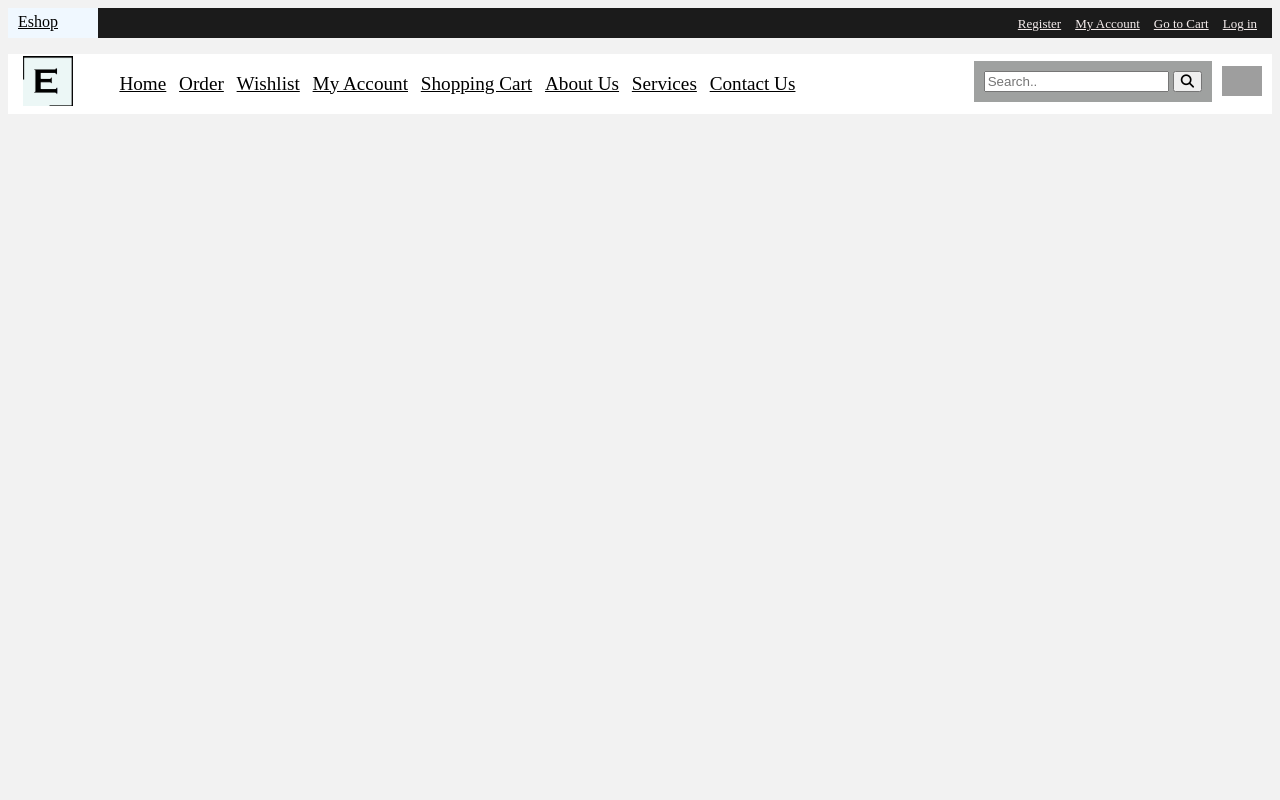
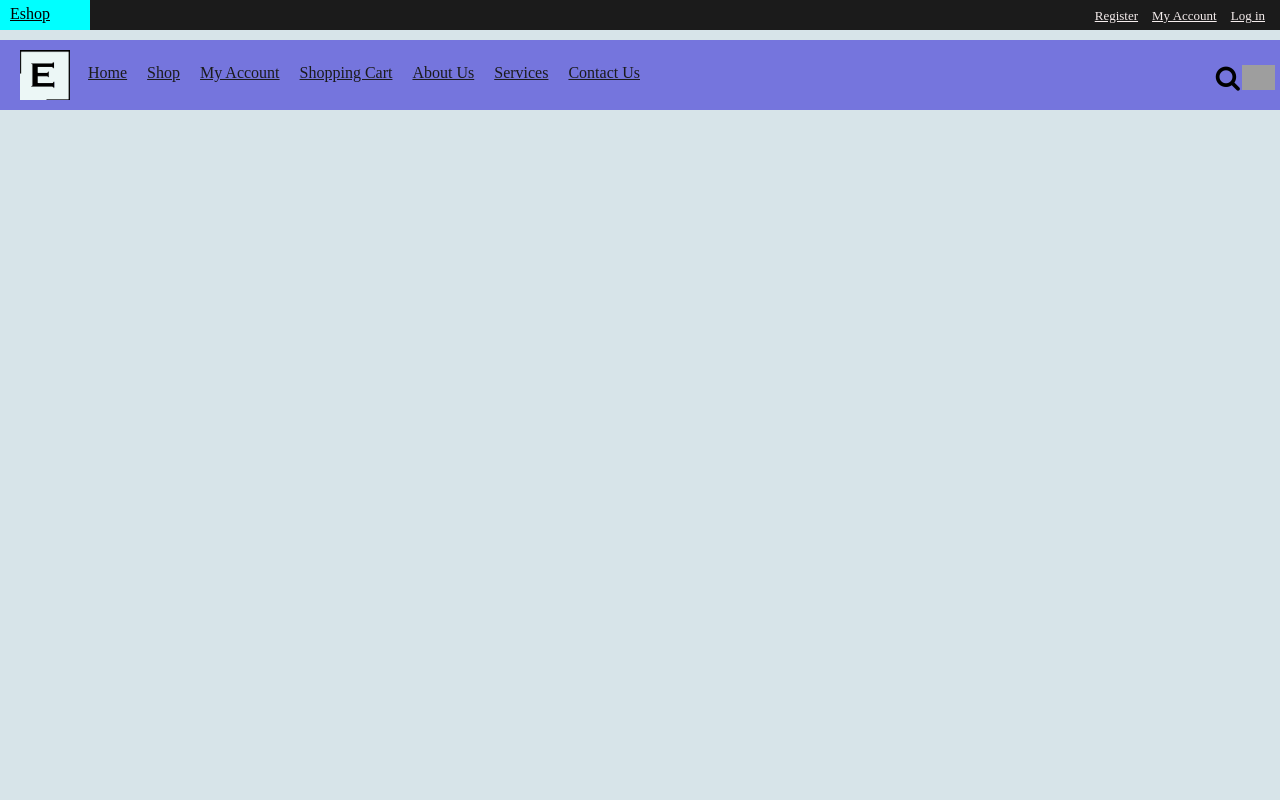
Before and after one commit to rohitarya2881/Eshop, a PHP site: page / in a window 1280 px wide. Run offline with PHP 8.4, Linux system fonts and the light colour scheme; some libraries are stand-ins or nearby versions; grey boxes are pictures that could not be loaded.

Commit message:
new version

```diff
--- a/css/style.css
+++ b/css/style.css
@@ -1,11 +1,16 @@
-body{
-	background-color: #f2f2f2;
+html, body {
+    width: 100%;
+    height: 100%;
+    margin: 0;
+    background-color: #d7e4e9;
+	overflow-x: hidden;
+	padding: 0;
 
 }
 .welcome
 {
 	background-color: aliceblue;
-	width :90px;
+	width : 90px;
 	height: 30px;
 
 }
@@ -22,13 +27,13 @@ body{
 	background-color: aqua;
 }
 
-.container                                       /* top navigation or header */
+.container
 {
 	height: 30px;
 	background-color: #1b1b1b;
 
 }
-.container ul.menu
+.container ul.menu_1
 {
 float: right;
 position: relative;
@@ -36,7 +41,7 @@ top: -45px;
 right: 10px;
 
 }
-.container ul.menu >  li
+.container ul.menu_1 >  li
 {
  display: inline-block;
  list-style: none;
@@ -49,217 +54,152 @@ right: 10px;
 
 
  }
-.container ul.menu a:hover
+.container ul.menu_1 a:hover
 {
 background-color: aliceblue;
 color: black;
 font-weight: 800;
 }
+#toggle,label
+{
+	display: none;
+}
+.nav  img
+{
+	pointer-events: none;
+	height: 50px;
+	position: relative;
+	padding: 10px;
+	margin-left: 10px;
+}
+.nav
+{
+	height: 70px;
+	background-color: #7575dd;
+
+	margin-top: 10px;
 
 
-
-@media screen and (max-width:400px)   /* hiding my_account and go to cart option from header */
-{
-	.container ul.menu .my_account {
-		display: none;
-	}
-	.container ul.menu .go_to_cart
-	{
-		display: none;
-	}
+}.nav .menu {
+display: block;
+position: relative;
+left: 80px;
+bottom: 50px;
 
 
 }
+.nav .menu a{
+	color: #1b1b1b;
+	font-size: medium;
+	padding: 0.5em;
+}
+.nav .menu a:hover{
+background-color:#5252d4;
+color: aliceblue;
 
-@media screen and (min-width:960px)  {
+}
+@media  screen and (max-width: 700px)
+ {
+
+    .nav label {
+        display: block;
+        cursor: pointer;
+		position: relative;
+		float: right;
+		top: 22px;
+	     right: -210px
+    }
+    .menu {
+        text-align: center;
+        width: 100%;
+        display: none;
+		position: relative;
+		top: 10px;
+		background-color: aliceblue;
+    }
+    .menu a {
+        display: block;
+        border-bottom: 1px solid #EAEAEB;
+		display: none;
+        margin: 0;
+		position: relative;
+		right: 55px;
+
+    }
+    #toggle:checked ~ .menu a {
+        display: block;
 
 
-.slide,.sidebar ul a{
-
-	display: none;
-}}
-
-.slide .sidebar
-{
-	height: 70%;
-	width: 200px;
-	background-color: #1b1b1b;
-	color: #f2f2f2;
-	position: absolute;
-	right: 10px;
- top:125px;
-	border-radius: 5px;
-	background-color: #3f3f3f;
-}
-.slide .sidebar ul a {
-	font-size: 16px;
-	padding: 10px;
-	border-bottom: 0.5px solid #fff;
-	display: block;
-	text-align-last: center;
-	background-color: #3f3f3f;
-}
-.sidebar header
-{
-	text-align-last: center;
-	padding-top: 10px;
-	font-weight: bolder;
-	font-size: 25px;
-	background-color: #3f3f3f;
-}
-.slide .sidebar ul a:hover {
-	font-size: 18px;
-	background-color: #fff;
-	color: #1b1b1b;
-}
-.slide  #btn,#check,#cancel
-{
-	position: absolute;
-	right: 40px;
-	top:70px;
-}
-
-.slide  #cancel
-{
-	position: absolute;
-	position: absolute;
-	right: 15px;
+    }
 
 
 }
 
 
 
+ .cart_icon  img                        /* cart */
+{   position: relative;
+	float: right;
+	height: 25px;
+	bottom: 47px;
+	right: 45px;
 
 
-nav                                        /* main navigation  */
-{
-	height : 60px;
-	background-color: #ffffff	;
-	list-style-type: none;
-}
-nav .nav_2
-{
-	display: flex;
-	padding: 5px;
-	list-style-type: none;
-	margin-left: 60px;
-     position: relative;
-	 bottom: 20px;
 }
 
-nav .nav_2 a{
-	font-size: 10px;
-	padding: 2px;
-	color: black;
+.search  a label                       /* search icon */
+{   position: absolute;
+	float: right;
+	height: 10px;
+	top: 62px;
+	right: 79px;
+	cursor: pointer;
+	display: inline;
+
 }
-nav .nav_1 img{                        /* logo of eshop */
-	height :50px;
+@media  screen and (min-width: 700px)
+ {
+	.search  a label                       /* search icon */
+	{
+ right: 30px;
+ top: -45px;
+
 	}
-@media screen and (max-width:900px){
-	nav .nav_1 img{                        /* logo of eshop */
-		position: absolute;
-		top: 5px;
 
 
+ }
+@media  screen and (min-width: 700px)
+ { .search
+	{   position: relative;
+		right:10px;
 
 	}
 }
-
-
-
-nav .nav_2  a{                        /*main navigation */
-
-	position: relative;
-	top: -20px;
-}
-nav .nav_2  a:hover{                                 /* canginging color in main navigation */
-	background-color: #3f3f3f;
-	color: #f2f2f2;
-}
-nav .nav_1 .noHover{                            /*no hover on mouse */
-	text-decoration: none;
-	pointer-events: none;
-	list-style-type: none;
-	position: relative;
-	right: 25px;
-	top: 2px;
-	bottom: 10px;
-}ul
-{
-	list-style-type: none;
-}@media screen and (max-width: 960px) {       /*on reducing size test size also reduce of navigation */
-	nav .nav_2 a{
-	  font-size: 2vw;
-	  padding: 0.9vw;
-	  font-weight: 1000;
-	  overflow: hidden;
-	  display: none;
-	}
-  }
-  @media screen and (min-width: 960px) {       /*on reducing size test size also reduce of navigation */
-	nav .nav_2 a{
-	  font-size: 1.5vw;
-	  padding: 0.5vw;
+@media  screen and (min-width: 700px)
+ { .cart_icon
+	{   position: relative;
+		right:-40px;
+		top: 2px;
 
 	}
-  }
+}
+.searchbox
 
-nav   .search
+{  position: absolute;
+	width:95%;
+	height:40px;
+	margin-left: 30px;
+	display: none;
+}
+.searchbox input
+
 {
-  position: relative;
-  top: -80px;
-  float: right;
-}
-nav form.search {                  /* search box */
-	background-color: #9fa1a0;
-	color: black;
-	padding: 10px;
-	position: relative;
-	right: 20px;
-	top: -95px;
+	width:100%;
+	height:40px;
 
 }
 
-
-@media screen and (max-width:450px)  {
-	nav .nav_1 img{                        /* logo of eshop */
-		display: none;
-
-
-
-	}
-
+#toggle_2:checked ~ .searchbox
+{
+	display: contents;
 }
-
-
-
-
-@media screen and (max-width:960px){
-	nav form.search {
-        position: absolute;
-		right: 120px;
-		top: 65px;
-
-	}
-
-}
-
-
-
-.cart_icon img                              /* cart */
-{
-	float: right;
-	height: 30px;
-	position: relative;
-	top: -90px;
-	right: 10px ;
-
-}
-@media screen and (max-width:960px) {
-	  nav .cart_icon img                              /* cart */
-{  position: absolute;
-top:65px;
-right: 70px;
-
-}}
--- /dev/null
+++ b/index.html
@@ -0,0 +1,59 @@
+<!DOCTYPE html>
+<html lang="en">
+<head>
+	<meta charset="UTF-8">
+	<meta http-equiv="X-UA-Compatible" content="IE=edge">
+	<meta name="viewport" content="width=device-width, initial-scale=1.0">
+	<title>Eshop</title>
+	<link rel="stylesheet" href="css/style.css">
+	<link rel="stylesheet" href="https://cdnjs.cloudflare.com/ajax/libs/font-awesome/4.7.0/css/font-awesome.min.css">
+</head>
+<body>
+
+     <div class="container">
+     <div class="welcome"><a href="index.php">Eshop</a></div>
+	 <ul class ="menu_1">
+
+          		<li>
+          			<a href="customer_registration.php" >Register </a>
+                  </li>
+                  <li>
+          			<a href="my_account.php" class="my_account">My Account </a>
+                  </li>
+
+                    <li>
+          			<a href="login.php">Log in </a>
+                  </li>
+</ul>
+</div>
+</header><div class="nav">
+        <input type="checkbox" id="toggle">
+		<label for="toggle"><i class="fa fa-bars fa-2x"></i></label>
+		<a href="index.php" class= "btn noHover"><img src="pics/ELOGO.png"></a>
+       <div class="menu">
+
+            <a href="#">Home</a>
+			<a href="#">Shop</a>
+			<a href="#">My Account</a>
+			<a href="#">Shopping Cart</a>
+			<a href="#">About Us</a>
+			<a href="#">Services</a>
+			<a href="#">Contact Us</a>
+</div>
+
+
+</div>
+   <!--cart icon -->
+<div class="cart_icon"><a href="#">
+	<img src="https://www.freepnglogos.com/uploads/shopping-cart-png/shopping-cart-svg-png-icon-download-28.png"  alt="shopping cart " />
+	</div></a>
+
+   <input type="checkbox" id="toggle_2" style="display: none;">
+
+   <div class="search">
+
+    <a href="#"><label for="toggle_2"><i class="fa fa-search fa-2x" style="color:black;"></i></a>
+	</label></div>
+	<div class="searchbox"><input type="text" name="search" placeholder="search" ></div>
+</body>
+</html>
--- a/index.php
+++ /dev/null
@@ -1,92 +0,0 @@
-<!DOCTYPE html>
-<html lang="en">
-<head>
-<script src="https://kit.fontawesome.com/a076d05399.js" crossorigin="anonymous"></script>
-	<meta charset="UTF-8">
-	<meta http-equiv="X-UA-Compatible" content="IE=edge">
-	<meta name="viewport" content="width=device-width, initial-scale=1.0">
-	<title>Eshop</title>
-	<link rel="stylesheet" href="css/style.css">
-</head>
-<body>
-
-     <div class="container">                             <!-- top navigation  bar or header -->
-     <div class="welcome"><a href="index.php">Eshop</a></div>
-	 <ul class ="menu">
-
-          		<li>
-          			<a href="customer_registration.php" >Register </a>
-                  </li>
-                  <li>
-          			<a href="my_account.php" class="my_account">My Account </a>
-                  </li>
-                  <li>
-          			<a href="go_to_cart.php" class="go_to_cart">Go to Cart </a>
-                  </li>
-                    <li>
-          			<a href="login.php">Log in </a>
-                  </li>
-</ul>
-</div>
-</header><div class="slide">
-<input type="checkbox" id="check">
-<label  for="check">
-<i class="fa fa-bars" id="btn"></i>
-<i class="fa fa-times" id="cancel"></i>
-<div class ="sidebar">
-	<header>Eshop</header>
-	<ul>
-	         <li><a href="#"><i class="fa fa-home" aria-hidden="true"></i>Home</a></li>
-			 <li><a href="#"><i class="fa fa-user" aria-hidden="true"></i>My Account</a></li>
-			 <li><a href="#"><i class="fa fa-heart" aria-hidden="true"></i>Wishlist</a></li>
-
-			 <li><a href="#"><i class="fa-brands fa-first-order"></i>Order</a></li>
-			<li><a href="#"><i class="fa fa-shopping-cart" aria-hidden="true"></i>Shopping Cart</a></li>
-			<li><a href="#"><i class="fa fa-info" aria-hidden="true"></i>About Us</a></li>
-			<li><a href="#"><i class="fa fa-wrench" aria-hidden="true"></i>Services</a></li>
-			<li><a href="#"><i class ="fa fa-id-badge" aria-hidden="true"></i>Contact Us</a></li>
-    </ul>
-</div></div>
-</label>
-
-
-
-
-
-
-
-
-
-
-
-        <nav>                                          <!-- main navigation bar -->
-       <ul class="nav_1">
-
-            <li><a href="index.php" class= "btn noHover"><img src="pics/ELOGO.png"></a></li>        <!-- logo icon  -->
-
-			<div class="nav_2">
-
-            <li><a href="#">Home</a></li>
-			<li><a href="#">Order</a></li>
-			<li><a href="#">Wishlist</a></li>
-			<li><a href="#">My Account</a></li>
-			<li><a href="#">Shopping Cart</a></li>
-			<li><a href="#">About Us</a></li>
-			<li><a href="#">Services</a></li>
-			<li><a href="#">Contact Us</a></li>
-
-</ul>
-
-
-<!--cart icon -->
-      <div class="cart_icon"><a href="#">
-		<img src="https://www.freepnglogos.com/uploads/shopping-cart-png/shopping-cart-svg-png-icon-download-28.png"  alt="shopping cart " />
-</div></a>
-<form class="search" action="#">
-  <input type="text" placeholder="Search.." name="search">
-  <button type="submit"><i class="fa fa-search"></i></button>
-</form>
-
-        </nav>
-</body>
-</html>
```
